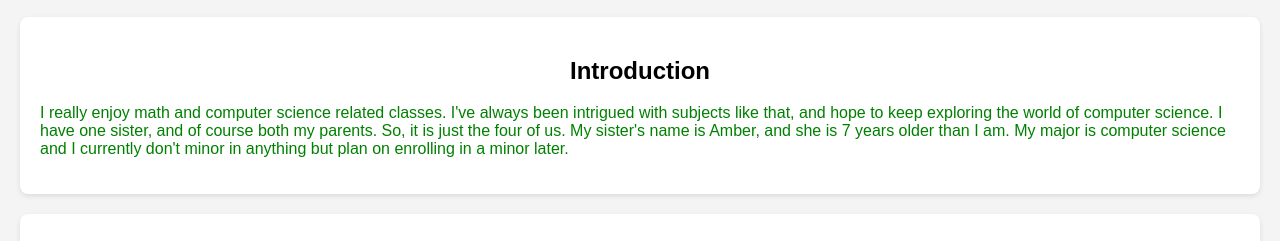
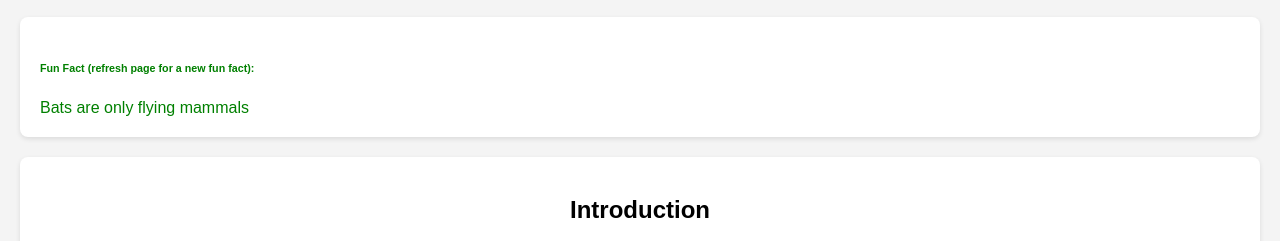
Before and after one commit to JoshuaWaters1060/g-t-k-e-o-e, a plain HTML site: page me.html in a window 1280 px wide. Shown: the part 501-742 px from the top of the page. Drawn offline with Linux system fonts and the light colour scheme.

Commit message:
Add files via upload

```diff
--- a/me.css
+++ b/me.css
@@ -51,6 +51,7 @@ section {
     background-color: white;
     border-radius: 8px;
     box-shadow: 0 2px 5px rgba(0, 0, 0, 0.1);
+    color: green;
 }
 
 ul {
--- a/me.html
+++ b/me.html
@@ -19,6 +19,11 @@
     </header>
 
     <img src="me.png" alt="Joshua Waters" class="profile-pic">
+
+    <section>
+        <h6>Fun Fact (refresh page for a new fun fact):</h6>
+        <div id="funFact"></div>
+    </section>
 
     <section>
         <h2>Introduction</h2>
@@ -63,7 +68,10 @@
     const facts = [
       "Honey never spoils.",
       "Bananas are berries, but strawberries aren't.",
-    "A group of flamingos is called a 'flamboyance'."
+      "A group of flamingos is called a 'flamboyance'.",
+      "Bats are only flying mammals",
+      "Tomatoes are a fruit, not a vegetable",
+      "Snakes smell with their tongue"
     ];
 
     function displayRandomFact() {
@@ -73,7 +81,5 @@
 
     window.onload = displayRandomFact;
   </script>
-
-<div id="funFact"></div>
 </body>
 </html>
```
Lines whose indentation alone changed are shown as unchanged.
